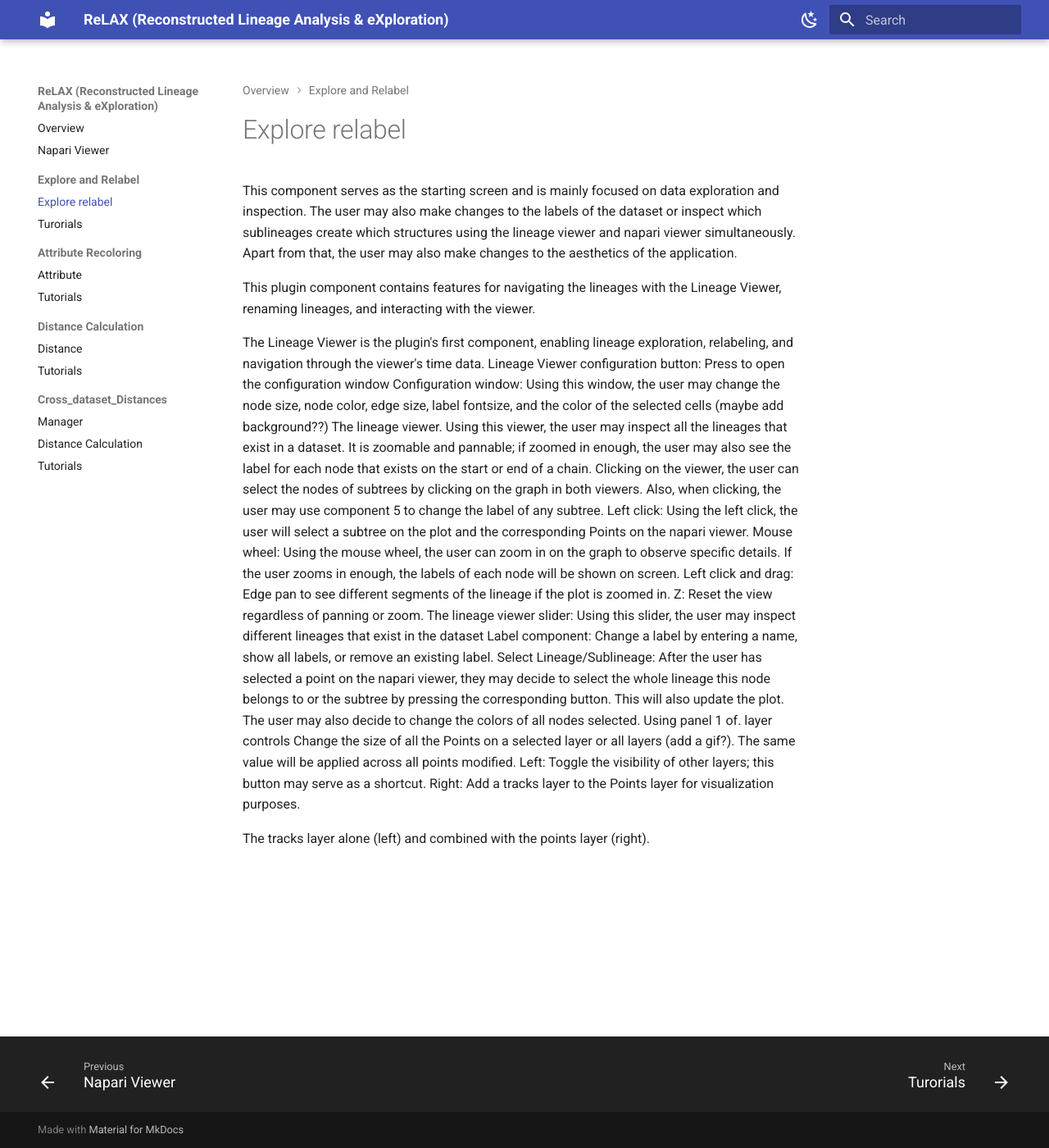
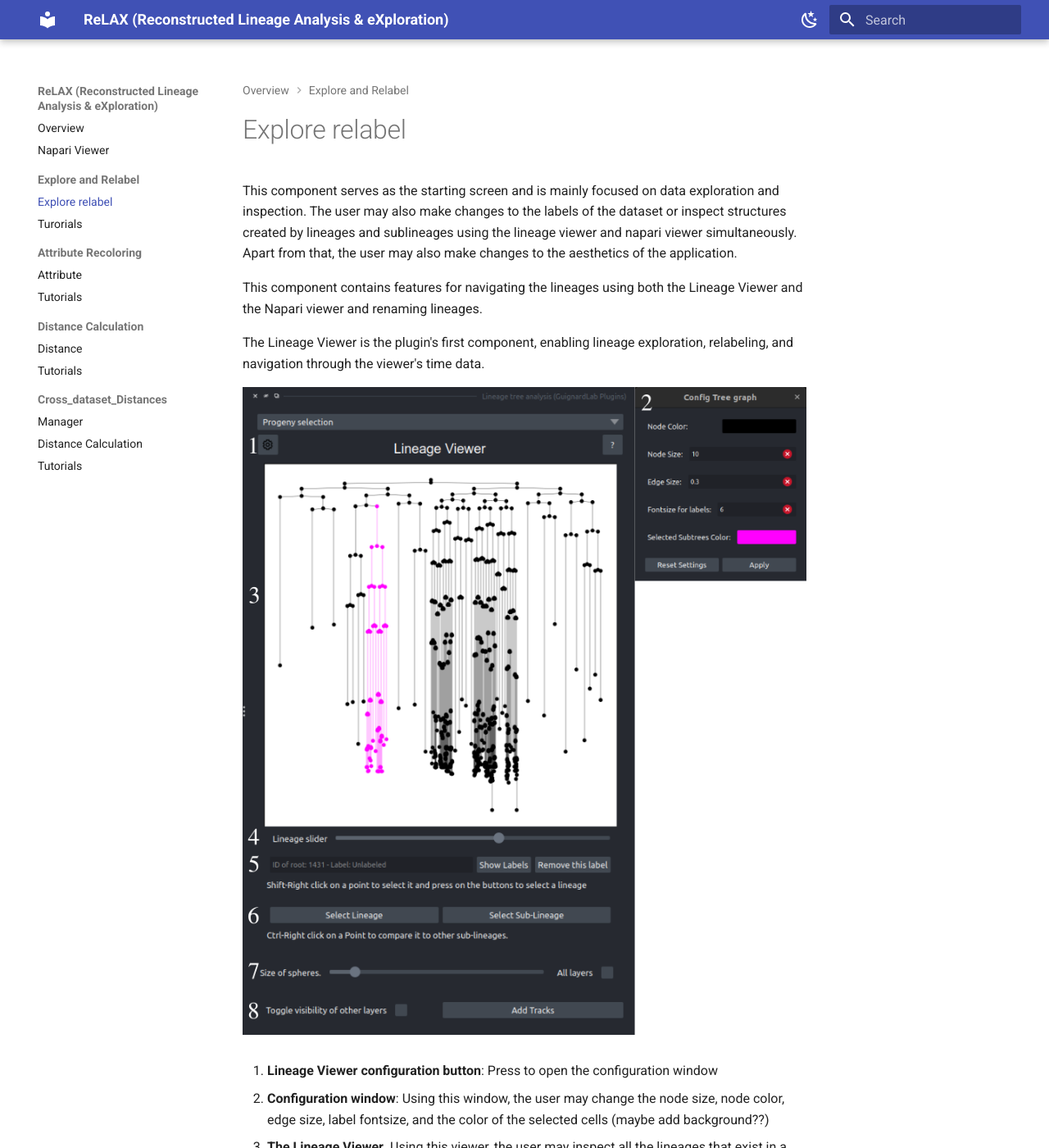
Before and after one commit to GuignardLab/napari-relax, an MkDocs documentation site: the page built from docs/explore_relabel.md, in a window 1280 px wide and 1400 px high. Shown: the whole window at 82% size. Built offline with MkDocs 1.6.1 and Material for MkDocs 9.7.7, drawn with Linux system fonts in a browser that asks for light colours; some of the changed text lies outside the part shown.

Commit message:
small fix on changing layers

```diff
--- a/docs/explore_relabel.md
+++ b/docs/explore_relabel.md
@@ -1,22 +1,34 @@
-This component serves as the starting screen and is mainly focused on data exploration and inspection. The user may also make changes to the labels of the dataset or inspect which sublineages create which structures using the lineage viewer and napari viewer simultaneously. Apart from that, the user may also make changes to the aesthetics of the application.
 
-This plugin component contains features for navigating the lineages with the Lineage Viewer, renaming lineages, and interacting with the viewer.
+This component serves as the starting screen and is mainly focused on data exploration and inspection. The user may also make changes to the labels of the dataset or inspect structures created by lineages and sublineages using the lineage viewer and napari viewer simultaneously. Apart from that, the user may also make changes to the aesthetics of the application.
+
+This component contains features for navigating the lineages using both the Lineage Viewer and the Napari viewer and renaming lineages.
 
 
 The Lineage Viewer is the plugin's first component, enabling lineage exploration, relabeling, and navigation through the viewer's time data.
-Lineage Viewer configuration button: Press to open the configuration window
-Configuration window: Using this window, the user may change the node size, node color, edge size, label fontsize, and the color of the selected cells (maybe add background??)
-The lineage viewer. Using this viewer, the user may inspect all the lineages that exist in a dataset. It is zoomable and pannable; if zoomed in enough, the user may also see the label for each node that exists on the start or end of a chain. Clicking on the viewer, the user can select the nodes of subtrees by clicking on the graph in both viewers. Also, when clicking, the user may use component 5 to change the label of any subtree.
-Left click: Using the left click, the user will select a subtree on the plot and the corresponding Points on the napari viewer.
-Mouse wheel: Using the mouse wheel, the user can zoom in on the graph to observe specific details. If the user zooms in enough, the labels of each node will be shown on screen.
-Left click and drag: Edge pan to see different segments of the lineage if the plot is zoomed in.
-Z: Reset the view regardless of panning or zoom.
-The lineage viewer slider: Using this slider, the user may inspect different lineages that exist in the dataset
-Label component: Change a label by entering a name, show all labels, or remove an existing label.
-Select Lineage/Sublineage: After the user has selected a point on the napari viewer, they may decide to select the whole lineage this node belongs to or the subtree by pressing the corresponding button. This will also update the plot. The user may also decide to change the colors of all nodes selected. Using panel 1 of. layer controls
-Change the size of all the Points on a selected layer or all layers (add a gif?). The same value will be applied across all points modified.
-Left: Toggle the visibility of other layers; this button may serve as a shortcut.
-Right: Add a tracks layer to the Points layer for visualization purposes.
+
+![exploration_panel](./images/exploration/exploration.png)
+
+1. **Lineage Viewer configuration button**: Press to open the configuration window
+
+- **Configuration window**: Using this window, the user may change the node size, node color, edge size, label fontsize, and the color of the selected cells (maybe add background??)
+- **The Lineage Viewer**. Using this viewer, the user may inspect all the lineages that exist in a dataset. It is zoomable and pannable; if zoomed in enough, the user may also see the label for each node that exists on the start or end of a chain. Clicking on the viewer, the user can select the nodes of subtrees by clicking on the graph in both viewers. Also, when clicking, the user may use component 5 to change the label of any subtree.
+
+    *Controls of the viewer:*
+
+    - **Left click**: Using the left click, the user will select a subtree on the plot and the corresponding Points on the napari viewer.
+    - **Mouse wheel**: Using the mouse wheel, the user can zoom in on the graph to observe specific details. If the user zooms in enough, the labels of each node will be shown on screen.
+    - **Left click** and drag: Edge pan to see different segments of the lineage if the plot is zoomed in.
+    - **Z**: Reset the view regardless of panning or zoom.
+
+- **The Lineage Viewer slider**: Using this slider, the user may inspect different lineages that exist in the dataset
+- **Label manipulation**: Change a label by entering a name, show all labels, or remove an existing label.
+- **Select Lineage/Sublineage**: After the user has selected a point on the napari viewer, they may decide to select the whole lineage this node belongs to or the subtree by pressing the corresponding button. This will also update the plot. The user may also decide to change the colors of all nodes selected. Using panel 1 of. layer controls
+- **Points Layer resizer**: Change the size of all the Points on a selected layer or all layers (add a gif?). The same value will be applied across all points modified.
+- **General helping buttons**:
+    - **Left**: Toggle the visibility of other layers; this button may serve as a shortcut.
+    - **Right**: Add a tracks layer to the Points layer for visualization purposes.
 
 
-The tracks layer alone (left) and combined with the points layer (right).
+An example of a Tracks Layer:
+
+![tracks](./images/exploration/tracks.png)
```
Also changed, not shown: docs/viewer.md (+1 -1 lines), docs/images/exploration/exploration.png (added), docs/images/exploration/tracks.png (added), 1 other file.
